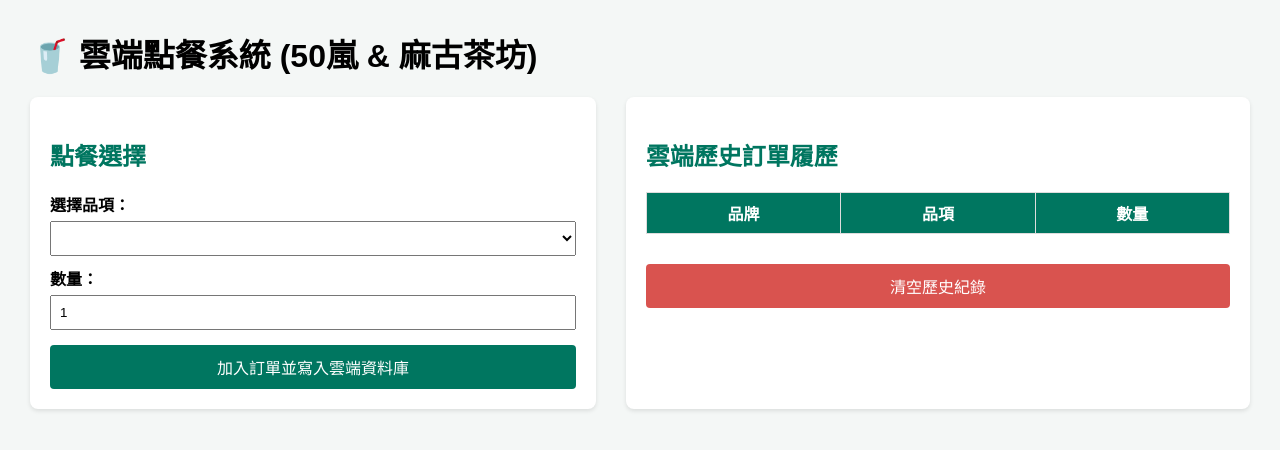
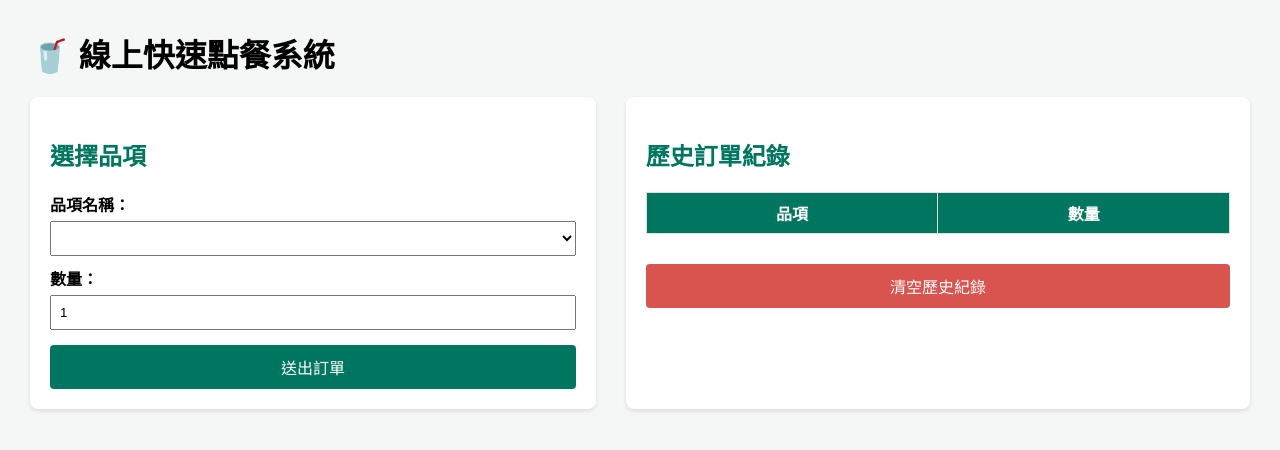
Before and after one commit to aesir6126-create/123456, a Flask app: page / in a window 1280 px wide. Shown: the top 450 px of the page. Run offline with Flask 3, Linux system fonts and the light colour scheme; lists and menus that the app fills with data are empty.

Commit message:
Update index.html

```diff
--- a/templates/index.html
+++ b/templates/index.html
@@ -2,7 +2,7 @@
 <html lang="zh-TW">
 <head>
     <meta charset="UTF-8">
-    <title>雲端點餐系統</title>
+    <title>線上點餐系統</title>
     <style>
         body { font-family: Arial, sans-serif; margin: 30px; background-color: #f4f7f6; }
         .container { display: flex; gap: 30px; }
@@ -19,17 +19,17 @@
 </head>
 <body>
 
-    <h1>🥤 雲端點餐系統 (50嵐 & 麻古茶坊)</h1>
+    <h1>🥤 線上快速點餐系統</h1>
 
     <div class="container">
         <div class="card">
-            <h2>點餐選擇</h2>
+            <h2>選擇品項</h2>
             <form action="/add" method="POST">
-                <label>選擇品項：</label>
+                <label>品項名稱：</label>
                 <select name="item_id" required>
                     {% for item in menu %}
                         <option value="{{ item.id }}">
-                            [{{ item.brand }}] {{ item.name }}
+                            {{ item.name }}
                         </option>
                     {% endfor %}
                 </select>
@@ -37,21 +37,19 @@
                 <label>數量：</label>
                 <input type="number" name="qty" value="1" min="1" required>
 
-                <button type="submit">加入訂單並寫入雲端資料庫</button>
+                <button type="submit">送出訂單</button>
             </form>
         </div>
 
         <div class="card" style="width: 50%;">
-            <h2>雲端歷史訂單履歷</h2>
+            <h2>歷史訂單紀錄</h2>
             <table>
                 <tr>
-                    <th>品牌</th>
                     <th>品項</th>
                     <th>數量</th>
                 </tr>
                 {% for order in orders %}
                 <tr>
-                    <td>{{ order.brand }}</td>
                     <td>{{ order.item_name }}</td>
                     <td>{{ order.qty }}</td>
                 </tr>
```
